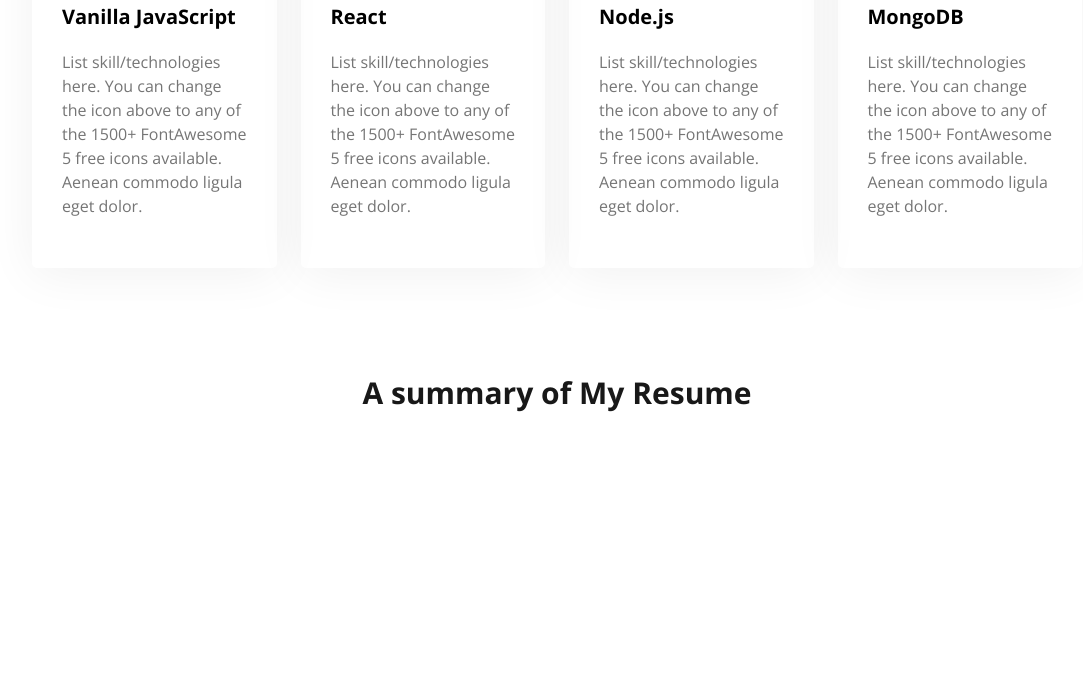
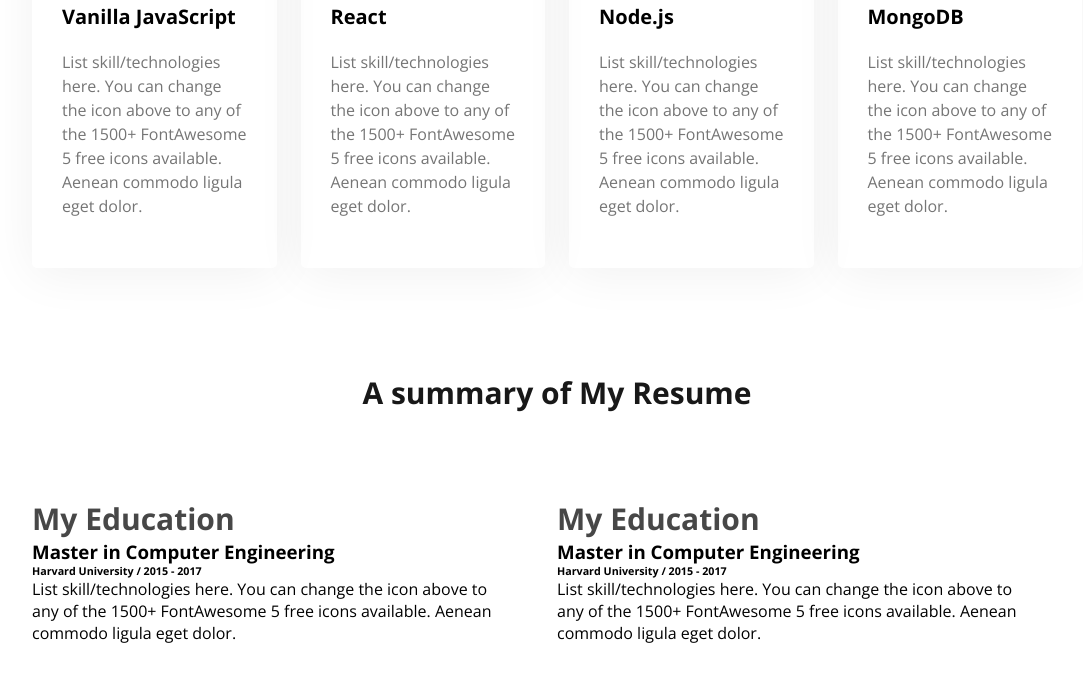
Before and after one commit to ashrafulrifaz/portfolio-resources, a plain HTML site: page index.html in a window 1280 px wide. Shown: the part 1490-2172 px from the top of the page, without its empty margins (83-1166 px from the left). Before the commit the page ends 2008 px from the top, so only its background shows below. Drawn offline with nearby package versions, Linux system fonts and the light colour scheme.

Commit message:
50% of resume add

```diff
--- a/css/style.css
+++ b/css/style.css
@@ -206,3 +206,21 @@ main{
   font-weight: 400;
   line-height: 24px;
 }
+
+
+.resume-items{
+  display: flex;
+  justify-content: space-between;
+  margin-top: 80px;
+}
+
+.resume-item{
+  padding-right: 50px;
+}
+
+.resume-item h2{
+  font-size: 30px;
+  color: #474747;
+  font-weight: 700;
+  line-height: normal;
+}
--- a/index.html
+++ b/index.html
@@ -83,7 +83,22 @@
 
       <div class="resume">
         <h2 style="text-align: center;">A summary of My Resume</h2>
-        <div class="resume-items"></div>
+        <div class="resume-items">
+          <div class="resume-item">
+            <h2>My Education</h2>
+            <h3>Master in Computer Engineering</h3>
+            <h6>Harvard University / 2015 - 2017</h6>
+            <p>List skill/technologies here. You can change the icon above
+              to any of the 1500+ FontAwesome 5 free icons available. Aenean commodo ligula eget dolor.</p>
+          </div>
+          <div class="resume-item">
+            <h2>My Education</h2>
+            <h3>Master in Computer Engineering</h3>
+            <h6>Harvard University / 2015 - 2017</h6>
+            <p>List skill/technologies here. You can change the icon above
+              to any of the 1500+ FontAwesome 5 free icons available. Aenean commodo ligula eget dolor.</p>
+          </div>
+        </div>
       </div>
     </main>
 
```
